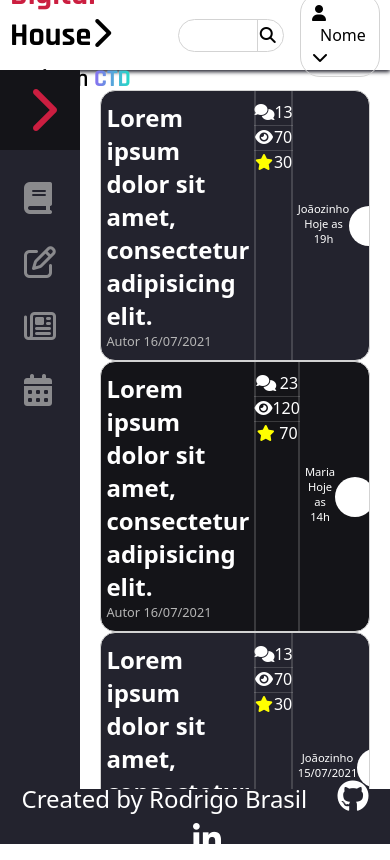
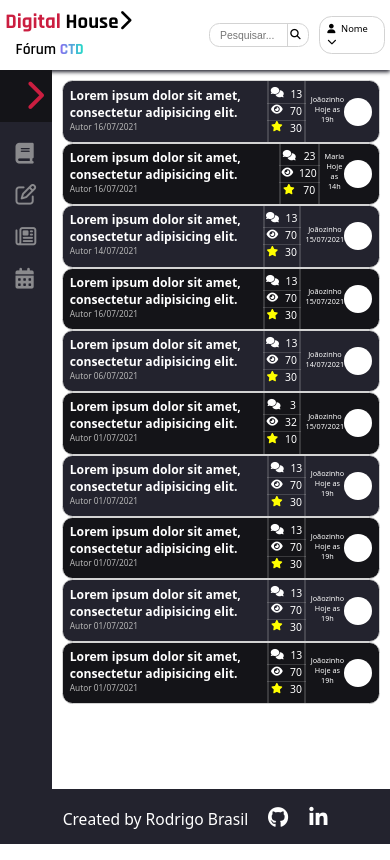
Before and after one commit to rodrigo-brasil/Forum-grid, a plain HTML site: page index.html in a window 390 px wide. Drawn offline with Linux system fonts and the light colour scheme.

Commit message:
fonts responsiva

```diff
--- a/css/style.css
+++ b/css/style.css
@@ -7,6 +7,7 @@
     --transition-speed: 600ms;
     --brand: #cb1e40;
     --bg-body: #fff;
+    --ideal-viewport-width: 1600;
 }
 
 * {
@@ -15,6 +16,10 @@
     outline: 0;
     box-sizing: border-box;
     text-decoration: none;
+}
+
+html,body{
+    font-size: calc(16 * clamp(0.65px, 100vw / var(--ideal-viewport-width), 1.45px));
 }
 
 body {
@@ -41,9 +46,9 @@ header {
     grid-column: 1 / 3;
     display: flex;
     align-items: center;
-    justify-content: space-around;
+    justify-content: space-evenly;
     box-shadow: 0 2px 4px var(--bg-primary);
-    padding: 0 10px;
+    padding: 0 0.5em;
 }
 
 /* Logo Digital House */
@@ -81,11 +86,12 @@ header .title span:last-of-type {
 header .profile {
     padding: .5rem .7rem;
     border: 1px solid lightgray;
-    border-radius: 20px;
+    border-radius: 1.2rem;
+    font-size: .9rem;
 }
 
 header .profile span {
-    margin: 0 2px 0 8px
+    margin: 0 .1rem 0 .3rem;
 }
 
 /* Busca */
@@ -94,23 +100,17 @@ header .search {
     position: relative;
     overflow: hidden;
     max-width: 800px;
-    flex: 1 1 auto;
+    flex: 1 0 100px;
     margin: 0 1em;
+    font-size: 1rem;
 }
 
 header .search input {
     padding: .5rem 30px .5rem 1rem;
     border: 1px solid lightgray;
-    border-radius: 20px;
-    width: 100%
-}
-
-header .search {
-    position: relative;
-    overflow: hidden;
-    max-width: 800px;
-    flex: 1 1 auto;
-    margin: 0 1em;
+    border-radius: 1rem;
+    width: 100%;
+    font-size: 1rem;
 }
 
 header .search i {
@@ -119,26 +119,26 @@ header .search i {
     top: 50%;
     transform: translateY(-50%);
     border-left: 1px solid lightgray;
-    height: 35px;
-    line-height: 35px;
-    padding-left: 2px;
+    height: 2.1rem;
+    line-height:  2.1rem;
+    padding-left: .2rem;
 }
 
 /* Main */
 
 main {
     grid-column: 2 / 3;
-    padding: 20px;
+    padding:1rem;
     overflow-y: auto;
 }
 
 main .thread-panel {
     width: 100%;
-    max-width: 1140px;
+    max-width: 1300px;
     margin: 0 auto;
-    padding: 10px 2%;
+    padding: .5rem 2%;
     border: 1px solid lightgray;
-    border-radius: 15px;
+    border-radius: 1rem;
     display: grid;
     grid-template-columns: 5fr 1fr 1fr;
     gap: 5px;
@@ -222,8 +222,8 @@ main .thread-panel:nth-of-type(even) {
 }
 
 .thread-panel>.thread-last-message .img {
-    height: 40px;
-    width: 40px;
+    height: 2.7rem;
+    width: 2.7rem;
     background-color: white;
     margin: 0 auto;
     border-radius: 100%;
@@ -328,6 +328,7 @@ footer {
     background: var(--bg-primary);
     color: var(--text-secondary);
     font-size: 1.5rem;
+    overflow: hidden;
 }
 
 footer a {
--- a/index.html
+++ b/index.html
@@ -24,7 +24,7 @@
                 </div>
             </div>
             <div class="search">
-                <input type="text">
+                <input type="text" placeholder="Pesquisar...">
                 <i class="fas fa-search"></i>
             </div>
             <div class="profile">
@@ -74,7 +74,7 @@
         <main>
             <a class="thread-panel">
                 <div class="thread-title">
-                    <h2>Lorem ipsum dolor sit amet, consectetur adipisicing elit. </h2>
+                    <h3>Lorem ipsum dolor sit amet, consectetur adipisicing elit. </h3>
                     <p>
                         <span>Autor</span>
                         <span>16/07/2021</span>
@@ -108,7 +108,7 @@
             </a><!-- thread-panel -->
             <a class="thread-panel">
                 <div class="thread-title">
-                    <h2>Lorem ipsum dolor sit amet, consectetur adipisicing elit. </h2>
+                    <h3>Lorem ipsum dolor sit amet, consectetur adipisicing elit. </h3>
                     <p>
                         <span>Autor</span>
                         <span>16/07/2021</span>
@@ -142,7 +142,7 @@
             </a><!-- thread-panel -->
             <a class="thread-panel">
                 <div class="thread-title">
-                    <h2>Lorem ipsum dolor sit amet, consectetur adipisicing elit. </h2>
+                    <h3>Lorem ipsum dolor sit amet, consectetur adipisicing elit. </h3>
                     <p>
                         <span>Autor</span>
                         <span>14/07/2021</span>
@@ -176,7 +176,7 @@
             </a><!-- thread-panel -->
             <a class="thread-panel">
                 <div class="thread-title">
-                    <h2>Lorem ipsum dolor sit amet, consectetur adipisicing elit. </h2>
+                    <h3>Lorem ipsum dolor sit amet, consectetur adipisicing elit. </h3>
                     <p>
                         <span>Autor</span>
                         <span>16/07/2021</span>
@@ -210,7 +210,7 @@
             </a><!-- thread-panel -->
             <a class="thread-panel">
                 <div class="thread-title">
-                    <h2>Lorem ipsum dolor sit amet, consectetur adipisicing elit. </h2>
+                    <h3>Lorem ipsum dolor sit amet, consectetur adipisicing elit. </h3>
                     <p>
                         <span>Autor</span>
                         <span>06/07/2021</span>
@@ -244,7 +244,7 @@
             </a><!-- thread-panel -->
             <a class="thread-panel">
                 <div class="thread-title">
-                    <h2>Lorem ipsum dolor sit amet, consectetur adipisicing elit. </h2>
+                    <h3>Lorem ipsum dolor sit amet, consectetur adipisicing elit. </h3>
                     <p>
                         <span>Autor</span>
                         <span>01/07/2021</span>
@@ -279,7 +279,7 @@
 
             <a class="thread-panel">
                 <div class="thread-title">
-                    <h2>Lorem ipsum dolor sit amet, consectetur adipisicing elit. </h2>
+                    <h3>Lorem ipsum dolor sit amet, consectetur adipisicing elit. </h3>
                     <p>
                         <span>Autor</span>
                         <span>01/07/2021</span>
@@ -314,7 +314,7 @@
 
             <a class="thread-panel">
                 <div class="thread-title">
-                    <h2>Lorem ipsum dolor sit amet, consectetur adipisicing elit. </h2>
+                    <h3>Lorem ipsum dolor sit amet, consectetur adipisicing elit. </h3>
                     <p>
                         <span>Autor</span>
                         <span>01/07/2021</span>
@@ -348,7 +348,7 @@
             </a><!-- thread-panel -->
             <a class="thread-panel">
                 <div class="thread-title">
-                    <h2>Lorem ipsum dolor sit amet, consectetur adipisicing elit. </h2>
+                    <h3>Lorem ipsum dolor sit amet, consectetur adipisicing elit. </h3>
                     <p>
                         <span>Autor</span>
                         <span>01/07/2021</span>
@@ -382,7 +382,7 @@
             </a><!-- thread-panel -->
             <a class="thread-panel">
                 <div class="thread-title">
-                    <h2>Lorem ipsum dolor sit amet, consectetur adipisicing elit. </h2>
+                    <h3>Lorem ipsum dolor sit amet, consectetur adipisicing elit. </h3>
                     <p>
                         <span>Autor</span>
                         <span>01/07/2021</span>
```
